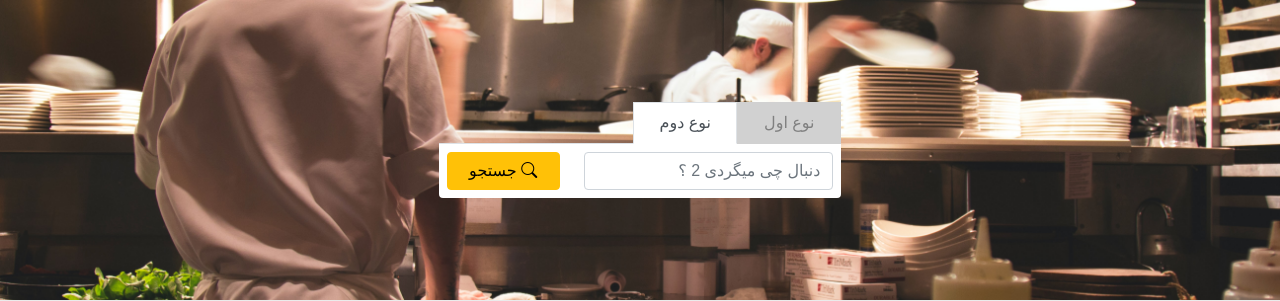
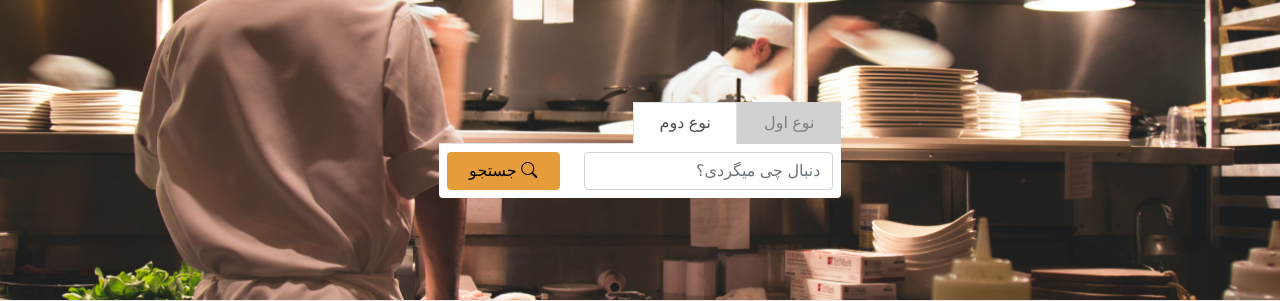
Before and after one commit to Rezapiran1998/Reyhoon-online-restaurant, a Django app: page /resturants in a window 1280 px wide, after a click on "نوع دوم". Shown: the part 64-365 px from the top of the page. Run offline with Django 3.2, Linux system fonts and the light colour scheme; data comes from the database, SQL or seed files in the repository; some libraries are stand-ins or nearby versions; some web fonts are replaced.

Commit message:
add resturants search

```diff
--- a/main/views.py
+++ b/main/views.py
@@ -15,7 +15,10 @@ def index(request):
 
 def restaurant(request):
 
-    resturants = Resturant.objects.all()
+    if('q' in request.GET):
+        resturants = Resturant.objects.filter(name__icontains=request.GET['q'])
+    else:
+        resturants = Resturant.objects.all()
 
     resturants = Paginator(resturants, 9)
 
--- a/templates/resturantListPage.html
+++ b/templates/resturantListPage.html
@@ -8,8 +8,9 @@
 <header class=" m-0 header row justify-content-center align-items-center">
   <div class="col-md-4 col-sm-7" style="direction: rtl">
             <div class="nav nav-tabs" id="nav-tab" role="tablist">
-          <button class="nav-link active" id="nav-home-tab" data-bs-toggle="tab" data-bs-target="#nav-home"
-              type="button" role="tab" aria-controls="nav-home" aria-selected="true">
+                <button class="nav-link active" id="nav-home-tab" data-bs-toggle="tab"
+                    data-bs-target="#nav-home" type="button" role="tab" aria-controls="nav-home"
+                    aria-selected="true">
                     نوع اول
                 </button>
                 <button class="nav-link" id="nav-profile-tab" data-bs-toggle="tab" data-bs-target="#nav-profile"
@@ -19,30 +20,36 @@
             </div>
 
             <div class="tab-content rounded-bottom" id="nav-tabContent">
-          <div class="tab-pane fade show active" id="nav-home" role="tabpanel" aria-labelledby="nav-home-tab">
+                <div class="tab-pane fade show active" id="nav-home" role="tabpanel"
+                    aria-labelledby="nav-home-tab">
+                        <form action="/resturants" method="GET">
                     <div class="row justify-content-start align-items-center p-2">
                             <div class="col-lg-8 col-md-12 col-sm-12 mb-lg-0 mb-sm-2">
-                      <input type="password" class="form-control" id="search1" placeholder="دنبال چی میگردی؟" />
+                                <input type="text" class="form-control" id="search1" name="q"
+                                    placeholder="دنبال چی میگردی؟" value="{{request.GET.q}}" />
                             </div>
                             <div class="col-lg-4 col-md-12 col-sm-12">
-                      <button type="submit" class="btn btn-warning w-100">
+                                <button type="submit" class="yellow btn btn-warning w-100">
                                     <i class="bi bi-search"></i> جستجو
                                 </button>
                             </div>
                     </div>
+                        </form>
                 </div>
                 <div class="tab-pane fade" id="nav-profile" role="tabpanel" aria-labelledby="nav-profile-tab">
+                        <form action="/resturants" method="GET" >
                     <div class="row justify-content-start align-items-center p-2">
-                  <div class="col-8">
-                      <input type="password" class="form-control" id="search1"
-                          placeholder="دنبال چی میگردی 2 ؟" />
+                            <div class="col-lg-8 col-md-12 col-sm-12 mb-lg-0 mb-sm-2">
+                                <input type="text" class="form-control" id="search1" name="q" value="{{request.GET.q}}"
+                                    placeholder="دنبال چی میگردی؟" />
                             </div>
-                  <div class="col-4">
-                      <button type="submit" class="btn btn-warning w-100">
+                            <div class="col-lg-4 col-md-12 col-sm-12">
+                                <button type="submit" class="yellow btn btn-warning w-100">
                                     <i class="bi bi-search"></i> جستجو
                                 </button>
                             </div>
                     </div>
+                        </form>
                 </div>
             </div>
   </div>
```
Also changed, not shown: templates/index.html (+22 -18 lines). Lines whose indentation alone changed are shown as unchanged.
